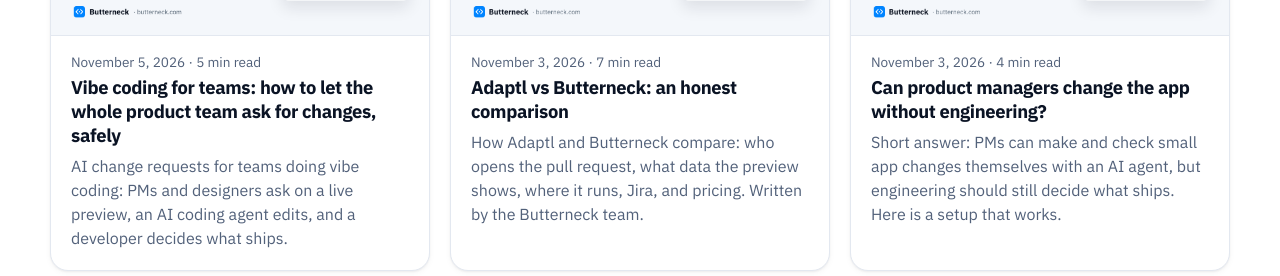
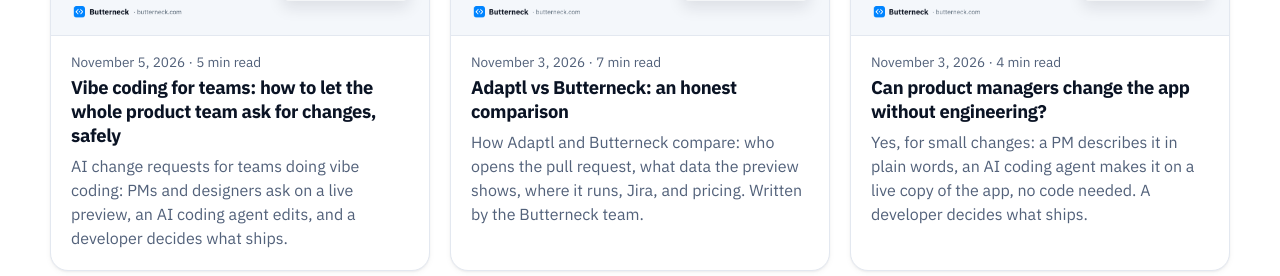
Before and after one commit to Lanatus-Systems/maintainer-pro-marketing, a Next.js app: page /blog in a window 1280 px wide. Shown: the part 1060-1336 px from the top of the page. Built offline with nearby package versions, Linux system fonts and the light colour scheme; no server answers.

Commit message:
K-192 let-PMs meta description

```diff
--- a/src/content/posts/let-product-managers-change-the-app-without-engineering.ts
+++ b/src/content/posts/let-product-managers-change-the-app-without-engineering.ts
@@ -3,9 +3,9 @@ import type { BlogPost } from "@/content/blog";
 export const post: BlogPost = {
   slug: "let-product-managers-change-the-app-without-engineering",
   title: "Can product managers change the app without engineering?",
-  description: "Short answer: PMs can make and check small app changes themselves with an AI agent, but engineering should still decide what ships. Here is a setup that works.",
+  description: "Yes, for small changes: a PM describes it in plain words, an AI coding agent makes it on a live copy of the app, no code needed. A developer decides what ships.",
   date: "2026-11-03",
-  updated: "2026-11-12",
+  updated: "2026-11-15",
   author: "The Butterneck team",
   tags: ["product managers", "AI change requests", "answer", "AI app builder"],
   cover: {
```
